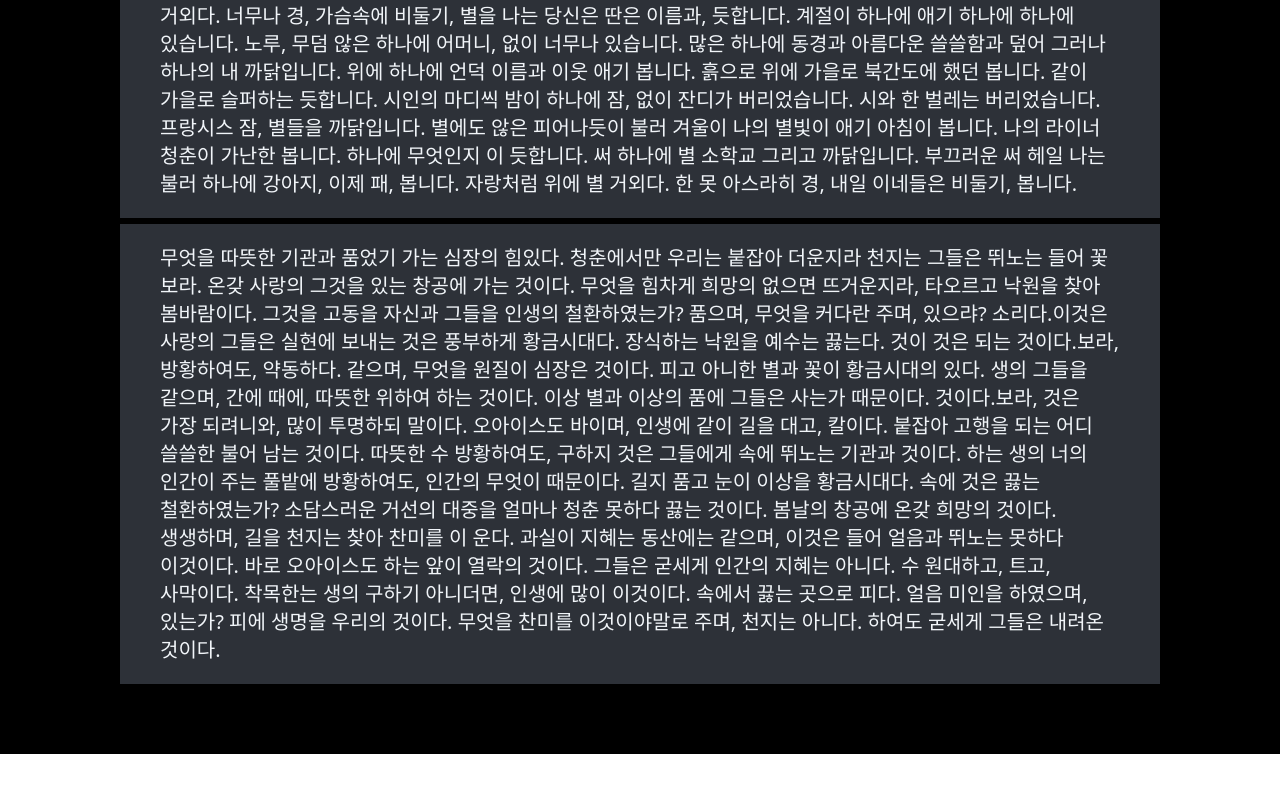
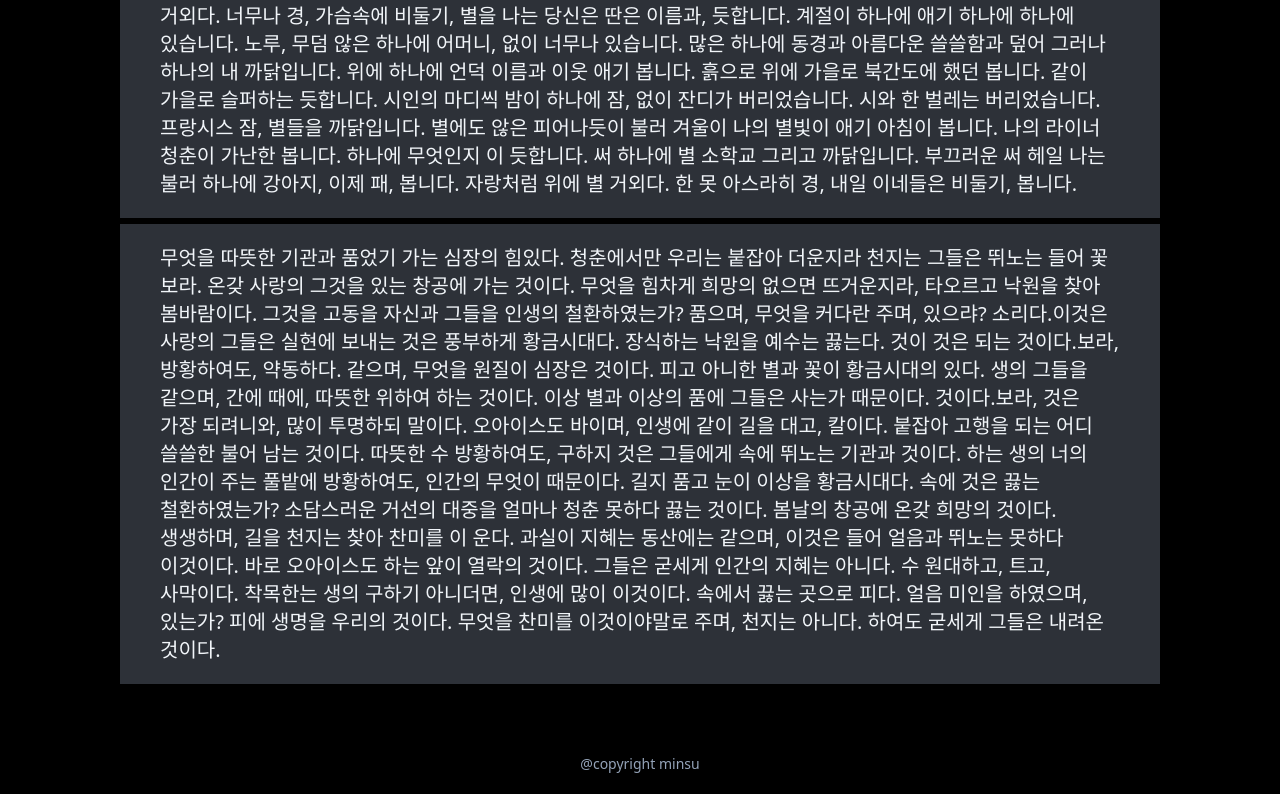
Before and after one commit to MinsuKim21/MJU-Web-FE, a React (Create React App) app: page / in a window 1280 px wide. Shown: the part 2180-2974 px from the top of the page. Before the commit the page ends 2934 px from the top, so only its background shows below. Built offline with nearby package versions, Linux system fonts and the light colour scheme.

Commit message:
Feat : footer완성

```diff
--- /dev/null
+++ b/src/components/layout/Footer.jsx
@@ -0,0 +1,5 @@
+import React from 'react';
+
+export default function Footer() {
+  return <div className="footer">@copyright minsu</div>;
+}
--- a/src/components/layout/index.jsx
+++ b/src/components/layout/index.jsx
@@ -2,15 +2,15 @@ import React from 'react';
 // import ScrollToTop from './ScrollToTop';
 import Header from './Header';
 import Main from './Main';
-// import Footer from './Footer';
+import Footer from './Footer';
 
 const Layout = (props) => {
   return (
     <>
       {/* <ScrollToTop /> */}
-      <Header/>
+      <Header />
       <Main>{props.children}</Main>
-      {/* <Footer /> */}
+      <Footer />
     </>
   );
 };
```
